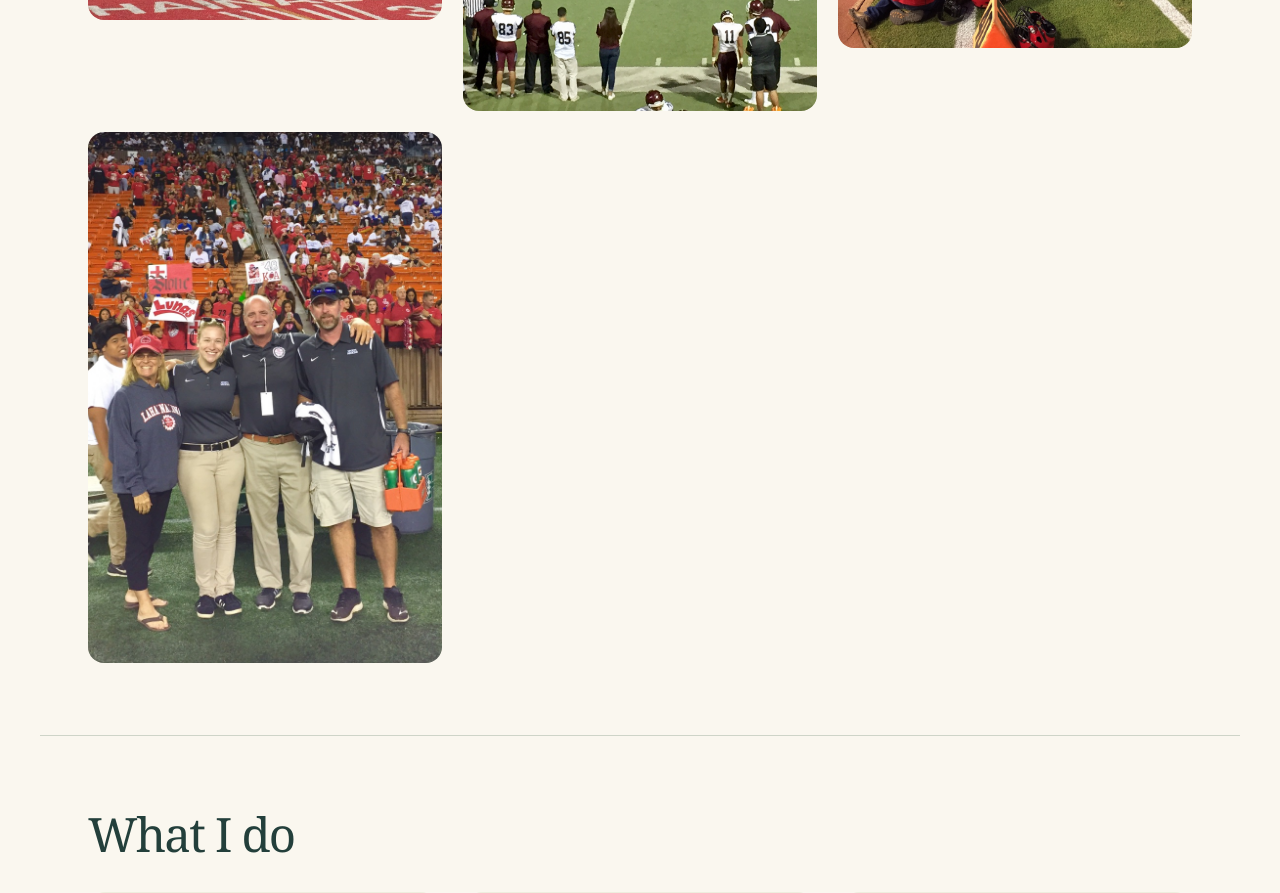
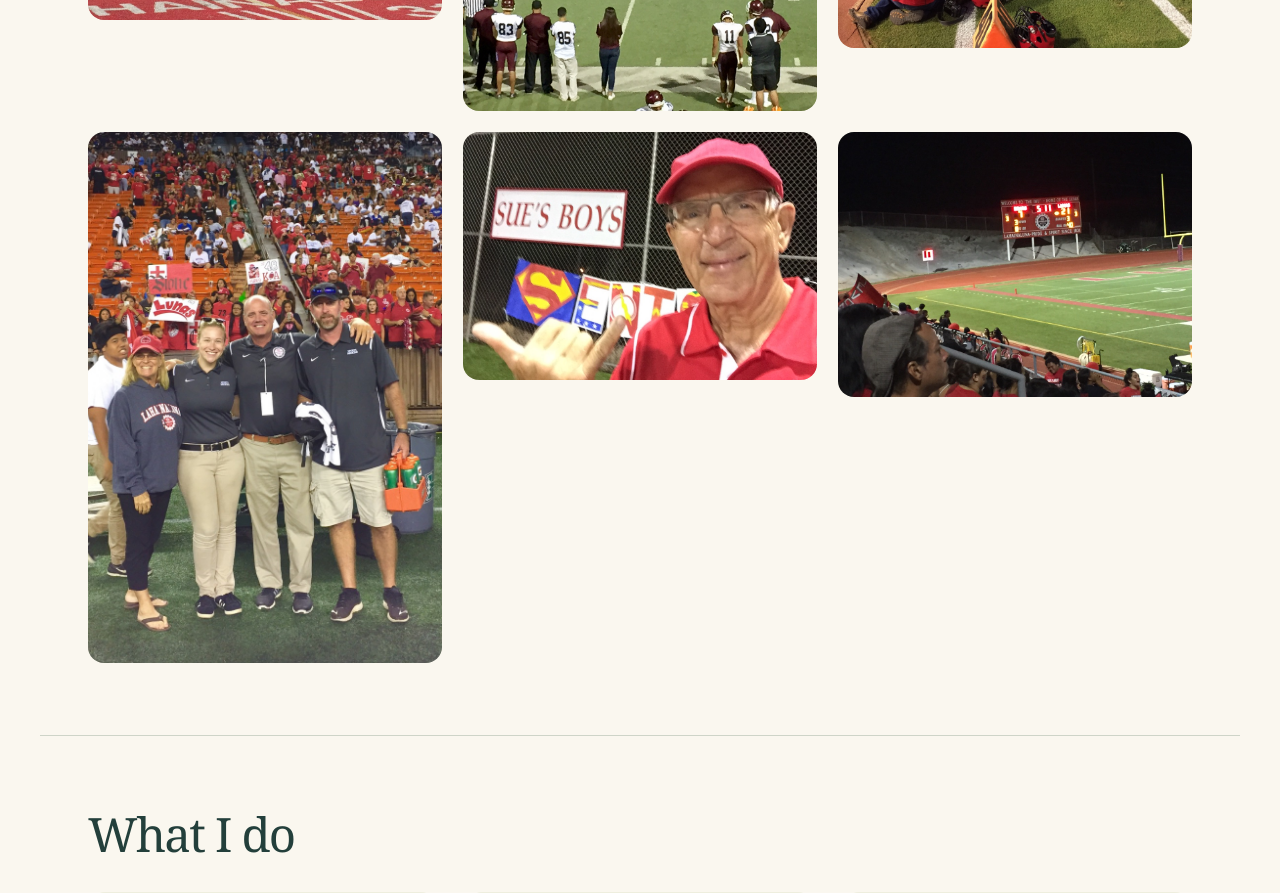
Before and after one commit to oceanseth/DrEstin.com, a React (Vite) app: page / in a window 1280 px wide. Shown: the part 8580-9473 px from the top of the page. Built offline with nearby package versions, Linux system fonts and the light colour scheme.

Commit message:
Add two nighttime Lahainaluna football photographs

```diff
--- a/src/content.js
+++ b/src/content.js
@@ -462,6 +462,14 @@ export const teamAdvisor = {
     {
       "src": "/media/lahainaluna/team-19.jpeg",
       "alt": "Four supporters and sports medicine staff posing beside a football field in front of crowded stadium stands."
+    },
+    {
+      "src": "/media/lahainaluna/team-20.jpeg",
+      "alt": "A man in a red cap and polo making a shaka gesture beside a Sue\u2019s Boys sign at a nighttime football game."
+    },
+    {
+      "src": "/media/lahainaluna/team-21.jpeg",
+      "alt": "Spectators overlooking the Lahainaluna football field and illuminated scoreboard at night."
     }
   ]
 }
```
Also changed, not shown: public/media/lahainaluna/team-20.jpeg (added), public/media/lahainaluna/team-21.jpeg (added).
